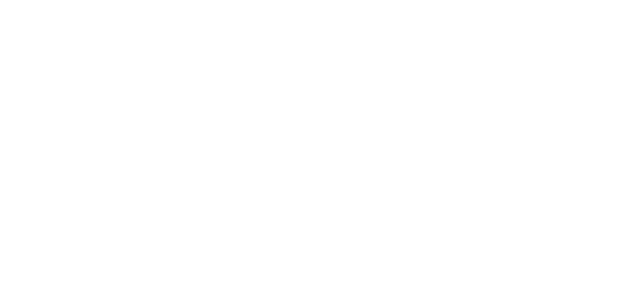
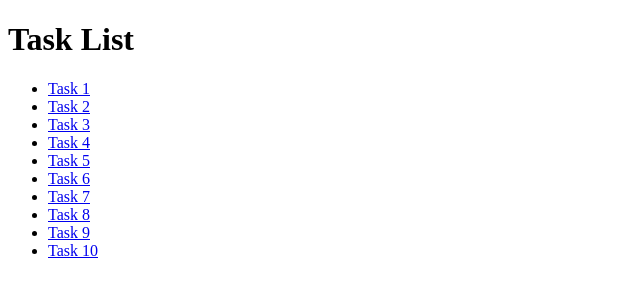
Before and after one commit to GuruDev20/Javascript, a plain HTML site: page index.html in a window 1280 px wide. Shown: the whole page, without its empty margins (0-640 px from the left). Drawn offline with Linux system fonts and the light colour scheme.

Commit message:
Deployed from github pages:Updated

```diff
--- a/index.html
+++ b/index.html
@@ -3,18 +3,21 @@
 <head>
     <meta charset="UTF-8">
     <meta name="viewport" content="width=device-width, initial-scale=1.0">
-    <title>Document</title>
+    <title>Task Links</title>
 </head>
 <body>
-    <a href="./Task-1/index.html"></a>
-    <a href="./Task-2/index.html"></a>
-    <a href="./Task-3/index.html"></a>
-    <a href="./Task-4/index.html"></a>
-    <a href="./Task-5/index.html"></a>
-    <a href="./Task-6/index.html"></a>
-    <a href="./Task-7/index.html"></a>
-    <a href="./Task-8/index.html"></a>
-    <a href="./Task-9/index.html"></a>
-    <a href="./Task-10/index.html"></a>
+    <h1>Task List</h1>
+    <ul>
+        <li><a href="./Task-1/index.html">Task 1</a></li>
+        <li><a href="./Task-2/index.html">Task 2</a></li>
+        <li><a href="./Task-3/index.html">Task 3</a></li>
+        <li><a href="./Task-4/index.html">Task 4</a></li>
+        <li><a href="./Task-5/index.html">Task 5</a></li>
+        <li><a href="./Task-6/index.html">Task 6</a></li>
+        <li><a href="./Task-7/index.html">Task 7</a></li>
+        <li><a href="./Task-8/index.html">Task 8</a></li>
+        <li><a href="./Task-9/index.html">Task 9</a></li>
+        <li><a href="./Task-10/index.html">Task 10</a></li>
+    </ul>
 </body>
 </html>
```
